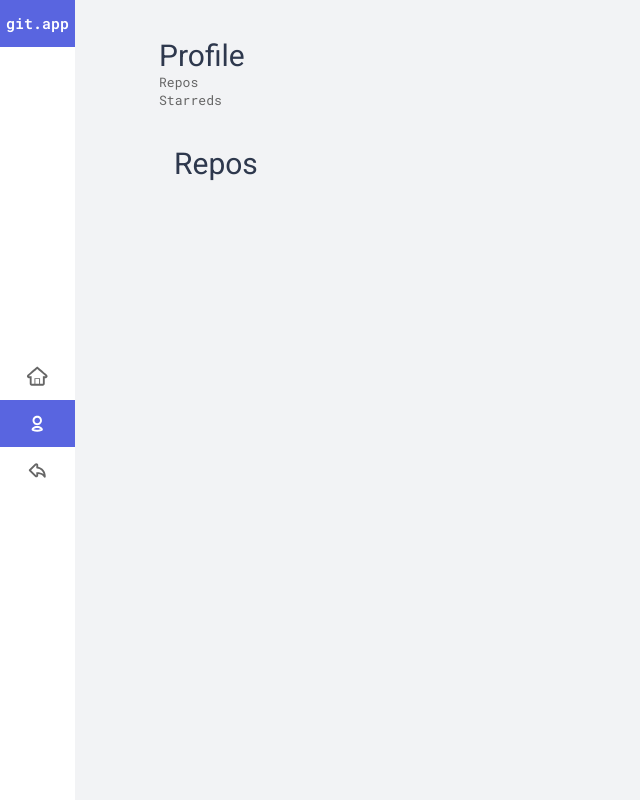
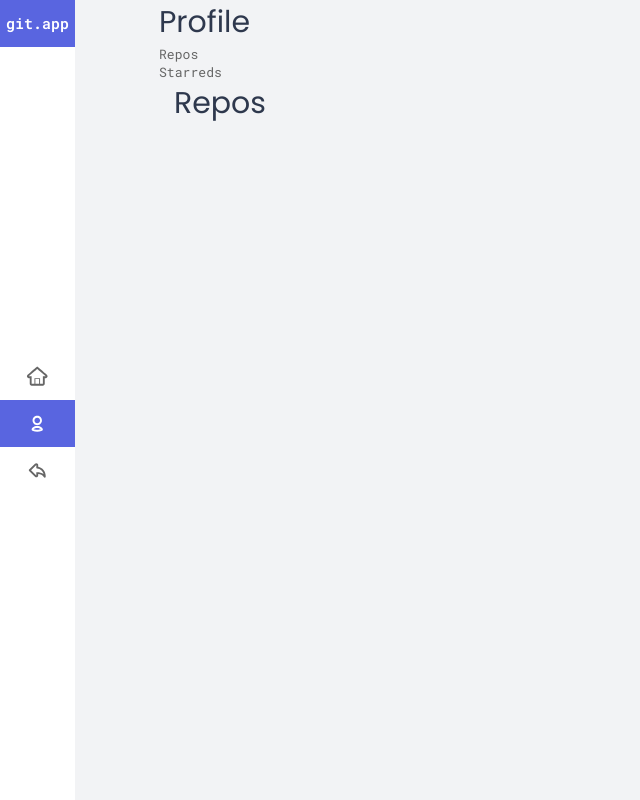
Before and after one commit to dfsilvadev/react-firebase, a React (Create React App) app: page /profile/repos in a window 1280 px wide. Shown: the whole page, without its empty margins (0-640 px from the left). Built offline with nearby package versions, Linux system fonts and the light colour scheme.

Commit message:
feat: ajustando import de fonts

```diff
--- a/src/styles/global.scss
+++ b/src/styles/global.scss
@@ -1,4 +1,4 @@
-@import url("https://fonts.googleapis.com/css2?family=Roboto+Mono:wght@200;300;400;600&family=Roboto:wght@300;400;500;600;700&display=swap");
+@import url("https://fonts.googleapis.com/css2?family=Roboto+Mono:wght@200;300;400;600&family=Rajdhani:wght@600&family=Poppins:wght@300;400;600&display=swap");
 
 :root {
   --white: #fff;
@@ -31,7 +31,7 @@ body {
   background-color: var(--background);
 }
 body {
-  font: 400 1rem "Roboto", sans-serif;
+  font: 400 1rem "Poppins", sans-serif;
   overflow-x: hidden;
 }
 ol,
@@ -44,6 +44,7 @@ h3,
 h4,
 h5,
 h6 {
+  font-family: "Poppins", sans-serif;
   font-weight: inherit;
   color: var(--title);
 }
@@ -64,7 +65,7 @@ p {
   width: 100%;
   max-width: 992px;
   margin: 0 auto;
-  padding: 2.5rem 1rem 0;
+  padding: 0 15px;
 
   display: flex;
   flex-direction: column;
```
